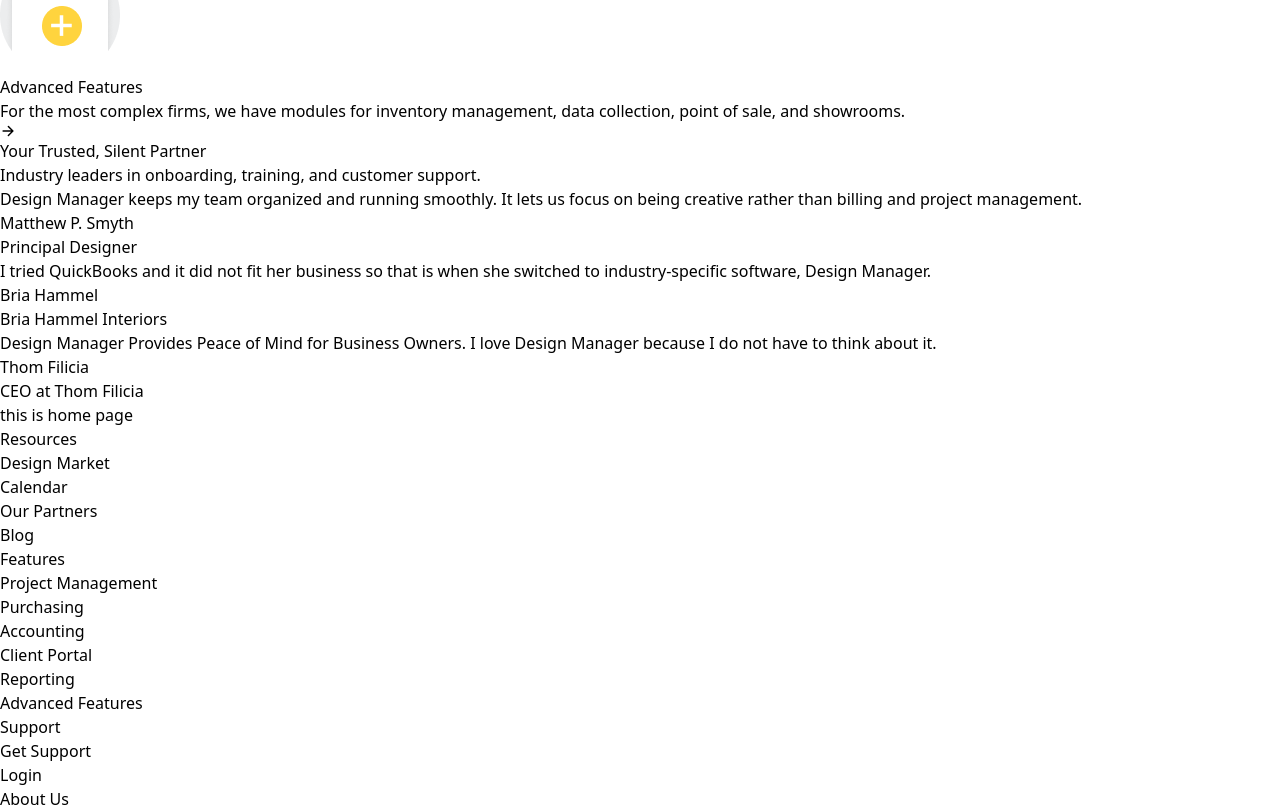
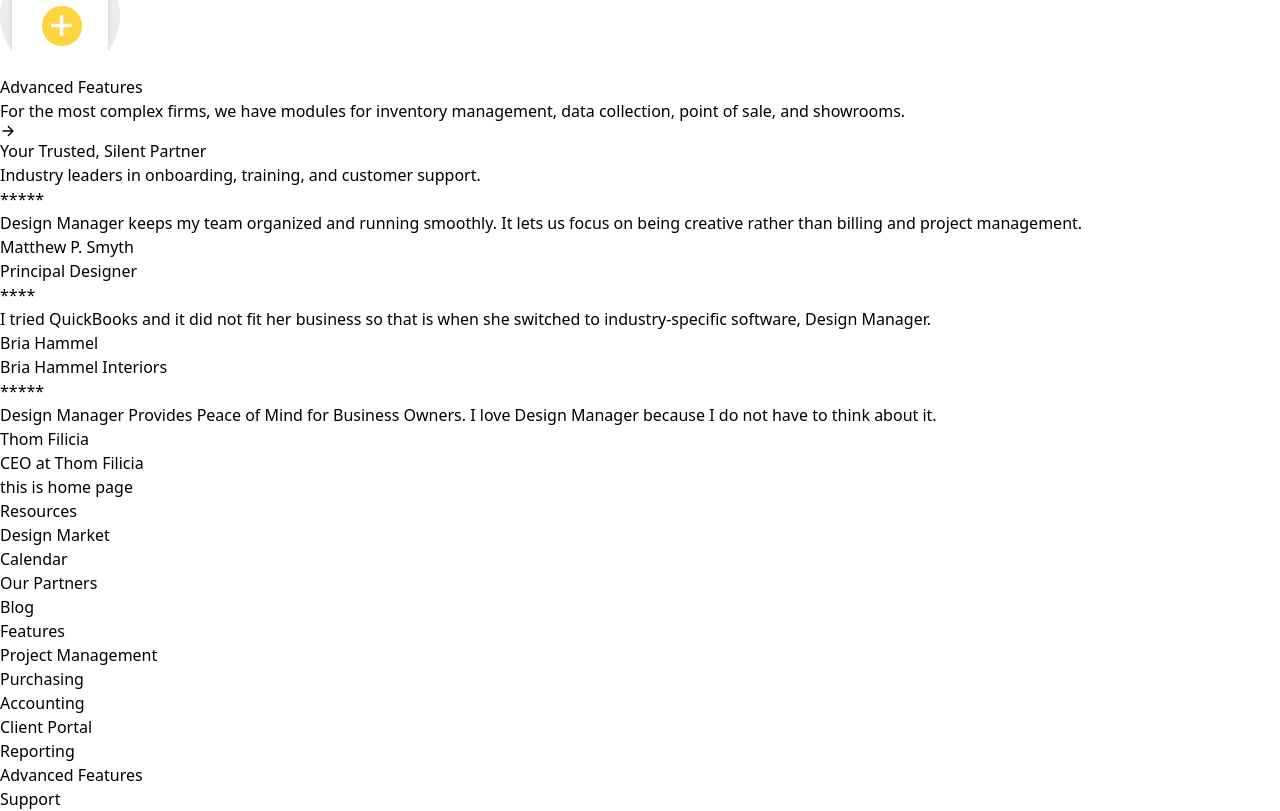
Before and after one commit to shazidkarim/design_manager, a React (Vite) app: page / in a window 1280 px wide. Shown: the part 2777-3588 px from the top of the page. Built offline with nearby package versions, Linux system fonts and the light colour scheme.

Commit message:
testimonoals done

```diff
--- a/src/components/Features/Features.jsx
+++ b/src/components/Features/Features.jsx
@@ -42,7 +42,7 @@
     return (
        <>
        <h1 className="font-sans text-[40px] text-center m-10">Features</h1>
-        <div className="grid grid-cols-1 md:grid-cols-3 gap-8 mx-auto max-w-screen-2xl p-4">
+        <div className="grid grid-cols-1 md:grid-cols-3 gap-8 mx-auto max-w-screen-2xl p-4 mb-20">
         {features.map((feature, index) => (
           <div key={index} className="bg-white hover:shadow rounded-lg p-10">
             <img className="w-[40%] m-auto p-5" src={feature.img} alt="" />
--- a/src/components/Testimonials/Testimonials.jsx
+++ b/src/components/Testimonials/Testimonials.jsx
@@ -1,41 +1,52 @@
-
-
 const Testimonials = () => {
   const testimonials = [
     {
+      rating: "*****",
       quote:
-            'Design Manager keeps my team organized and running smoothly. It lets us focus on being creative rather than billing and project management.',
-          name: 'Matthew P. Smyth',
-          title: 'Principal Designer',
+        "Design Manager keeps my team organized and running smoothly. It lets us focus on being creative rather than billing and project management.",
+      name: "Matthew P. Smyth",
+      title: "Principal Designer",
     },
     {
+      rating: "****",
       quote:
-            'I tried QuickBooks and it did not fit her business so that is when she switched to industry-specific software, Design Manager.',
-          name: 'Bria Hammel',
-          title: 'Bria Hammel Interiors',
+        "I tried QuickBooks and it did not fit her business so that is when she switched to industry-specific software, Design Manager.",
+      name: "Bria Hammel",
+      title: "Bria Hammel Interiors",
     },
     {
+      rating: "*****",
       quote:
-            'Design Manager Provides Peace of Mind for Business Owners. I love Design Manager because I do not have to think about it.',
-          name: 'Thom Filicia',
-          title: 'CEO at Thom Filicia',
+        "Design Manager Provides Peace of Mind for Business Owners. I love Design Manager because I do not have to think about it.",
+      name: "Thom Filicia",
+      title: "CEO at Thom Filicia",
     },
   ];
   return (
     <>
-      <div className="bg-[#f2f4f7]">
-      <h1 className="font-sans text-[50px] text-center pt-10">Your Trusted, Silent Partner</h1>
-      <p className="text-center font-extralight text-[19px] pb-5 ">Industry leaders in onboarding, training, and customer support.</p>
-        <div className="grid grid-cols-1 md:grid-cols-3 gap-4 mx-auto max-w-screen-lg p-4">
+      <div className="bg-[#f2f4f7] pb-20">
+        <h1 className="font-sans text-[50px] text-center pt-10">
+          Your Trusted, Silent Partner
+        </h1>
+        <p className="text-center text-[#000000] font-extralight text-[19px] pb-5 ">
+          Industry leaders in onboarding, training, and customer support.
+        </p>
+        <div className="grid grid-cols-1 md:grid-cols-3 gap-8 mx-auto max-w-screen-2xl  p-4">
           {testimonials.map((testimonial, index) => (
             <>
-          <div key={index} className="bg-white shadow-md rounded-lg p-6">
+              <div
+                key={index}
+                className="bg-[#ffffff] shadow-md rounded-lg p-10"
+              >
+                <p className="text-[40px]">{testimonial.rating}</p>
                 <blockquote>
-              <p className="text-gray-600 mb-4">{testimonial.quote}</p>
+                  <p className="text-black font-sans mb-4">{testimonial.quote}</p>
                 </blockquote>
                 <div className="flex items-center">
                   <div>
-                <h4 className="text-lg font-semibold">{testimonial.name}</h4>
+                    <h4 className="text-lg font-semibold">
+                      {testimonial.name}
+                    </h4>
                     <p className="text-gray-600">{testimonial.title}</p>
                   </div>
                 </div>
```
Lines whose indentation alone changed are shown as unchanged.
